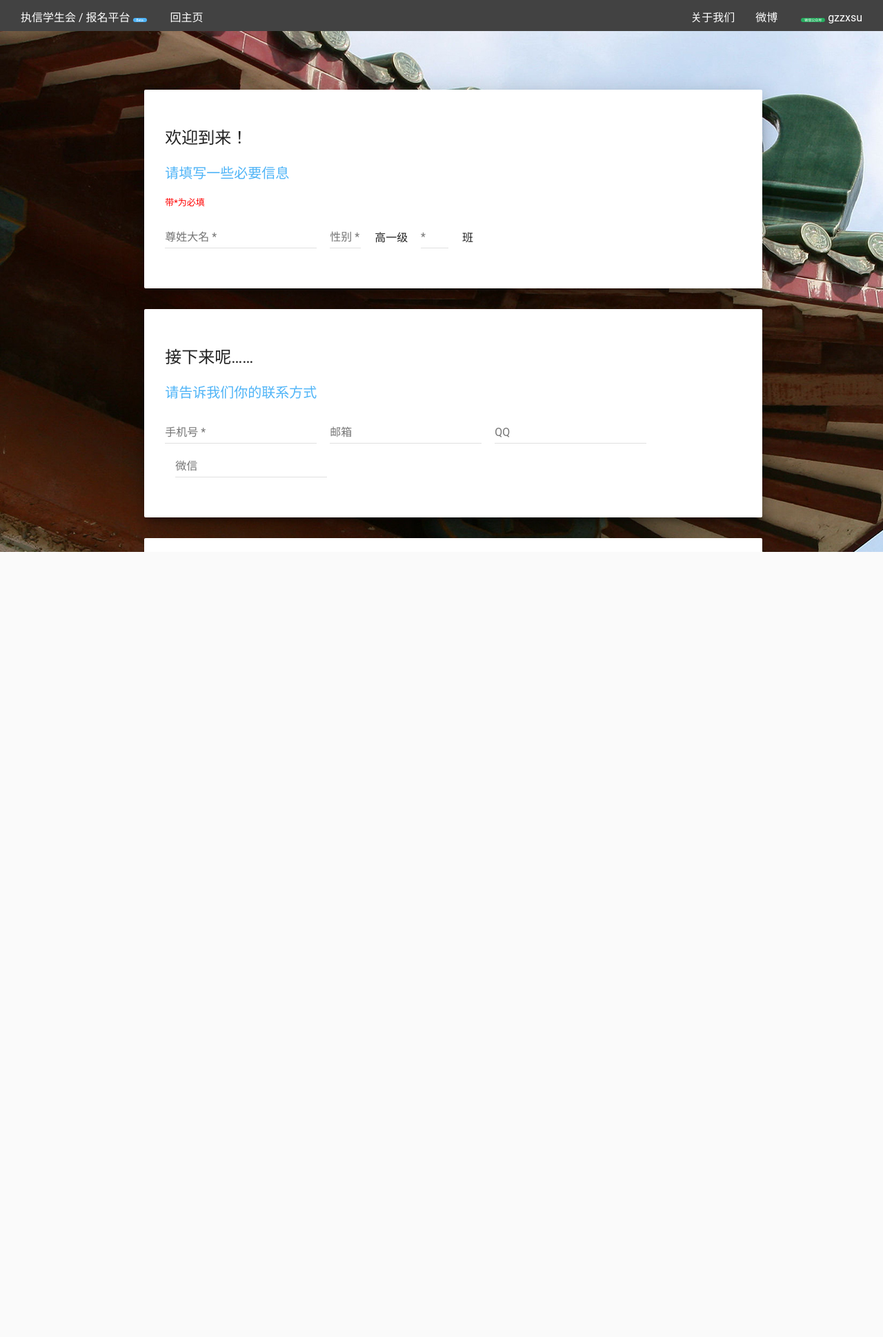
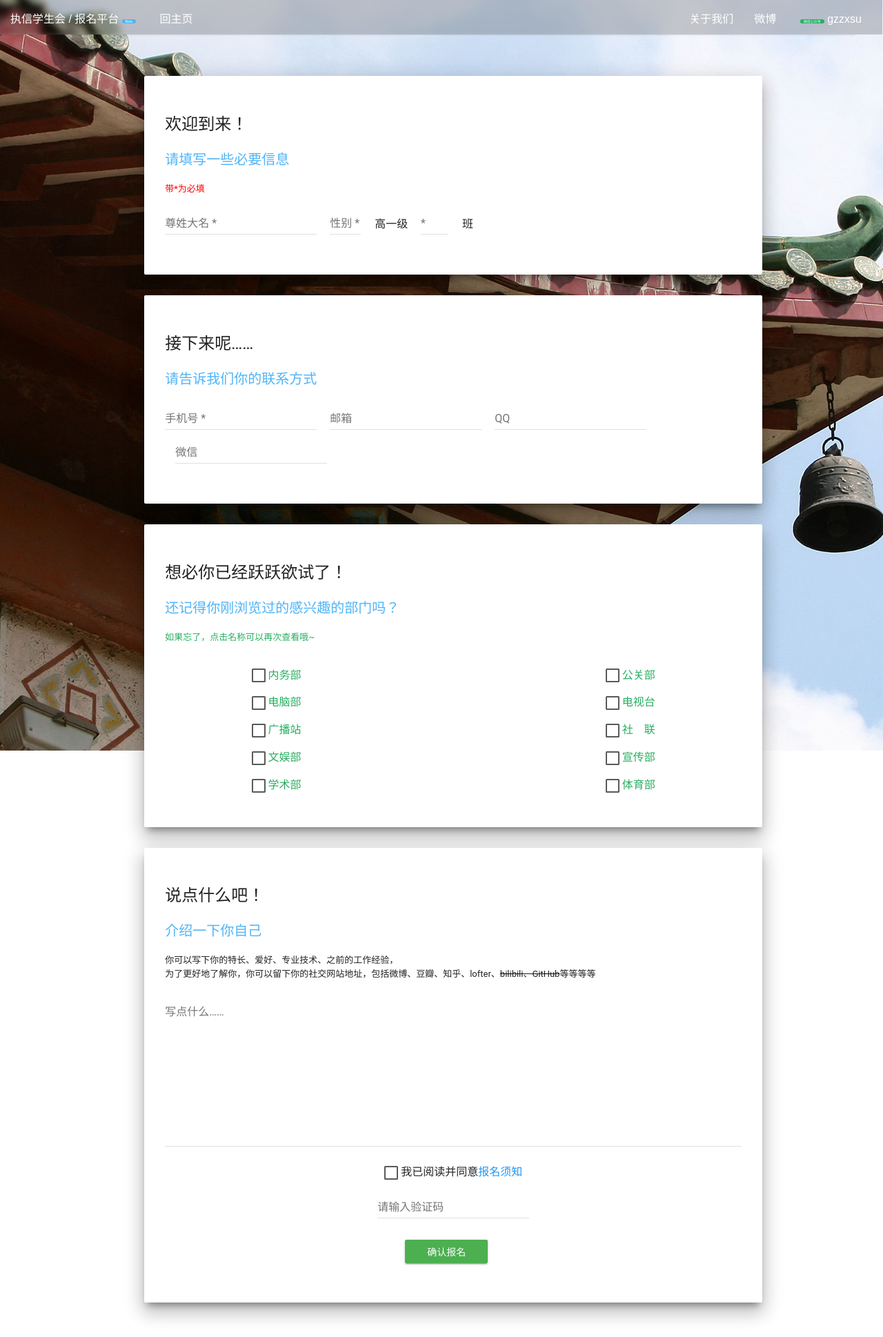
Before and after one commit to df7c5117/zhxsu-index, a PHP site: page /signdata.html in a window 1280 px wide. Shown: the whole page at 69% size. Before the commit the page ends 800 px from the top, so only its background shows below. Run offline with PHP 8.4, Linux system fonts and the light colour scheme; some libraries are stand-ins or nearby versions.

Commit message:
build 1A72：remove live blur and some ui fixed

```diff
--- a/css/signdata.css
+++ b/css/signdata.css
@@ -1,89 +1,20 @@
-.screen {
-	position:absolute;
-	width:100%;
-	height:100%;
-	overflow:hidden;
+@charset 'UTF-8';
+
+html,body,div,img,video,source,p,span,a {
+	margin: 0;
+	padding: 0
 }
 
-header {
-	position:absolute;
-	left:0;
-	top:0;
-	right:0;
-	height:44px;
-	overflow:hidden;
-	background:#fff;
-	z-index:2;
-}
-
-header h1 {
-position: relative;
-	font-family:"Helvetica Neue","Helvetica",sans-serif;
-	font-weight:normal;
-	font-size:1rem;
-	margin:0;
-	padding:0;
-	line-height:44px;
-	text-align:center;
- 	z-index: 2;
-  	font-weight:300;
-	box-shadow:inset 0 -1px 0 rgba(255,255,255,.25);
-}
-
-.content-blurred {
-	margin-top:44px;
-	position:absolute;
-	top:0;
-	left:0;
-	right:0;
-	-webkit-filter:blur(10px);
-	filter:url(#blur-effect);
-	opacity:.35;
-  	z-index: 0;
-}
-
-.content-wrapper {
-	position:relative;
-	padding:0 1rem;
-	z-index:1;
-	height:100%;
-	overflow:auto;
-  	-webkit-backface-visibility:hidden;
-	background: url('../res/bg_sign.png') fixed;
-}
-
-.content-wrapper .content {
- 	margin-top:44px;
-}
-
-.content {
-	display:block;
-	padding-top:1em;
-}
-.navi{
-	position: fixed;
-	top:0px;
-	z-index:333;
+body {
 	width:100%;
-	height: 45px;
-	background:#424242;
-}
-.linkbox{
-	position: fixed;
-	top:0px;
-	padding:12px 15px 0 15px;
-	z-index: 999;
-	width:100%;
-	height: 45px;
-}
-.navlink{
-	color:#fff;
-	margin:0 15px 0 15px;
+    background: url('../res/bg_sign.png')fixed;
+    background-position: center 0!important;
+    background-repeat: no-repeat;
 }
 
 .card-container{
 	position:absolute;
-	top:70px;
+	top:50px;
 	width:70%;
 	left:14%;
 	padding:30px 30px 50px 30px;
@@ -112,3 +43,70 @@ position: relative;
 	display:inherit;
 	color:#fff;background-color:#4CAF50
 }
+.navbox{
+	height: 50px;
+    background: #fff;
+    box-shadow: rgba(0,0,0,0.1) 0 1px 2px;
+    top: 0;
+    left: -40px;
+    width: 100%;
+    position: fixed;
+    z-index: 10000;
+    font-family: "Microsoft YaHei",Arial,Helvetica,sans-serifsans-serif;
+    color: #222;
+}
+.headblur{
+	height: 50px;
+    background:transparent;
+    top: 0;
+    left: 0;
+    width: 100%;
+    position: relative;
+    z-index: 10000;
+    font-family: "Microsoft YaHei",Arial,Helvetica,sans-serifsans-serif;
+    color: #222;
+}
+.wrp{
+    position: absolute;
+    top: 0;
+    left: 40px;
+    width: 100%;
+    height: 100%;
+    overflow: hidden;
+    background-color: #fff;
+}
+.navfix{
+	position: absolute;
+    height: 65px;
+    padding: 0 20px;
+    top: -10px;
+    left: -30px;
+    width: 100%;
+    -webkit-filter: blur(5px);
+    -ms-filter: blur(5px);
+    filter: blur(5px);
+    z-index: 50;
+    background-position: center 0!important;
+    background-repeat: no-repeat;
+}
+.linkbox{
+	position:absolute;
+	top:0px;
+	left:12px;
+	padding:14px 15px 0 12px;
+	z-index:333;
+	width:100%;
+	height: 36px;
+	background:rgba(0,0,0,.2);
+}
+.links{
+	padding-left: 16px
+}
+.navlink{
+	color:#fff;
+	margin:0 15px 0 15px;
+}
+.tlfix{
+	left:15px;
+
+}
--- a/js/signdata.js
+++ /dev/null
@@ -1,21 +0,0 @@
-var content = document.querySelector('.content');
-var duplicate = content.cloneNode(true);
-var contentBlurred = document.createElement('div');
-contentBlurred.className = 'content-blurred';
-contentBlurred.appendChild(duplicate);
-
-var header = document.querySelector('header');
-header.appendChild(contentBlurred);
-
-var contentWrapper = document.querySelector('.content-wrapper'),
-translation;
-
-contentWrapper.addEventListener('scroll',function(){
-  translation = 'translate3d(0,' + (-this.scrollTop + 'px') + ',0)';
-  duplicate.style['-webkit-transform'] = translation;
-  duplicate.style['-moz-transform'] = translation;
-  duplicate.style['transform'] = translation;
-});
-
-// offset to demo blurring
-contentWrapper.scrollTop = 0;
--- a/signdata.html
+++ b/signdata.html
@@ -1,26 +1,33 @@
 <!DOCTYPE html>
-<html>
-    <head>
-        <meta charset="UTF-8">
+<html lang="en"><head><meta http-equiv="Content-Type" content="text/html; charset=UTF-8">
+    <meta name="viewport" content="width=device-width, initial-scale=1, maximum-scale=1">
     <title>New Here？ / ZXSU Signup</title>
     <link rel="stylesheet" href="css/signdata.css">
     <link rel="stylesheet" href="css/material.css">
     <link rel="shortcut icon" href="res/favicon.ico">
 </head>
+
 <body>
-        <div class="screen">
-    		<header class="navi">
-            </header>
+<div class="wrap">
+    <div class="navbox">
+            <div class="headblur">
+                <div class="wrp">
+                    <div class="navfix" style="background-image: url('./res/bg_sign.png');"></div>
+                    <div class="navbg"></div>
+                </div>
                 <div class="linkbox">
+                    <div class="links">
                         <span class="navlink">执信学生会 / 报名平台 <span style="font-size:5px;background: #4fb4f7;border-radius: 5px;padding:0px 5px 0px 5px">Beta</span></span>
                         <a class="navlink" href="suindex.html" >回主页</a>
-                    <div style="float: right ;margin-right:30px">
+                        <div style="float: right ">
                             <a class="navlink" href="#about" title="幕后黑历史">关于我们</a><a class="navlink" href="http://weibo.com/zxsu32nd" title="为啥不来关注w">微博</a>
                             <span class="navlink"><span style="font-size:5px;background: #27AE60;border-radius: 5px;padding:0px 5px 0px 5px">微信公众号</span>  gzzxsu</span>
                         </div>
                     </div>
-        	<div class="content-wrapper">
-                <div class="content">
+                </div>
+            </div>
+        </div>
+
     <div class="card-container">
                         <div class="card infopanel" z=5>
                                     <h2>欢迎到来！</h2>
@@ -48,7 +55,7 @@
                                     <h2>想必你已经跃跃欲试了！</h2>
                                     <h3 class="infosubtitle">还记得你刚浏览过的感兴趣的部门吗？</h3>
                                     <p style="color:#27ae60">如果忘了，点击名称可以再次查看哦~</p>
-                        	<div>
+                            <div style="z-index:999999">
                                 <div class="checkbox" style="margin:15px 15% 0 15%;display:inline-block;">
                                     <input type="checkbox" id="checkNWB" />
                                     <label for="checkNWB" style="display:inline-block"></label>
@@ -122,17 +129,9 @@
                             </center>
                         </div>
                     </div>
-                </div
-            </div>
 </div>
 
-
-            <!-- firefox svg blurring trick -->
-            <svg id="svg-image-blur">
-            	<filter id="blur-effect">
-            		<feGaussianBlur stdDeviation="10" />
-            	</filter>
-            </svg>
-            <script src="js/signdata.js"></script>
-    </body>
-</html>
+<!-- js -->
+<script type="text/javascript" src="./res/jquery.min.js"></script>
+<script type="text/javascript" src="./res/index.js"></script>
+</body></html>
```
Also changed, not shown: css/material.css (+1 -57 lines). Lines whose indentation alone changed are shown as unchanged.
